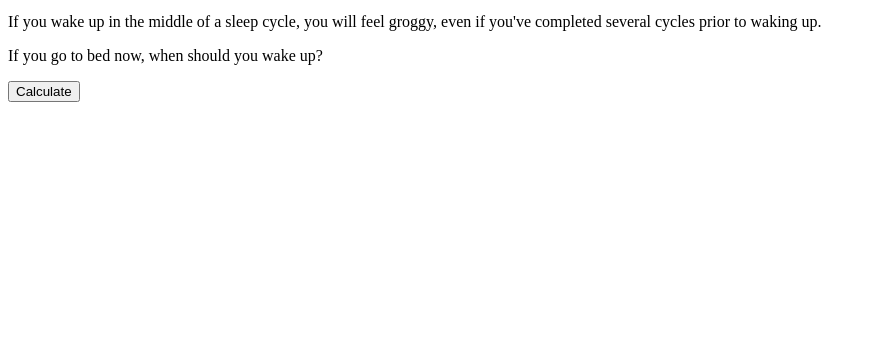
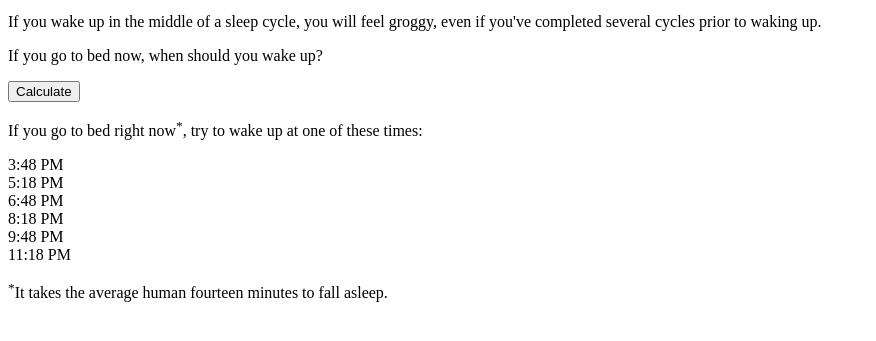
Before and after one commit to cs280fa23/wakeuptimes-app, a plain HTML site: page index.html in a window 1280 px wide. Both pictures are taken after a click on the button "Calculate". Shown: the part 101-442 px from the top of the page, without its empty margins (0-876 px from the left). Drawn offline with Linux system fonts and the light colour scheme.

Commit message:
Use JavaScript for Manipulating the DOM

```diff
--- a/index.html
+++ b/index.html
@@ -15,6 +15,20 @@
     </p>
     <p>If you go to bed now, when should you wake up?</p>
     <button id="calc-btn">Calculate</button>
+    <p>
+      If you go to bed right now<sup>*</sup>, try to wake up at one of these times:
+    </p>
+    <div id="wakeup-hours-div" class="wakeup-hours">
+      <div id="cycle-1" class="cycle">12:15 AM</div>
+      <div id="cycle-2" class="cycle">1:45 AM</div>
+      <div id="cycle-3" class="cycle">3:15 AM</div>
+      <div id="cycle-4" class="cycle">4:45 AM</div>
+      <div id="cycle-5" class="cycle">6:15 AM</div>
+      <div id="cycle-6" class="cycle">7:45 AM</div>
+    </div>
+    <p>
+      <sup>*</sup>It takes the average human fourteen minutes to fall asleep.
+    </p>
     <script src="index.js"></script>
   </body>
 </html>
--- a/index.js
+++ b/index.js
@@ -1,18 +1,22 @@
+const wakeUpHoursDiv = document.getElementById("wakeup-hours-div");
+
 function calcWakeUpTimes() {
   const fallAsleepTime = new Date();
   fallAsleepTime.setMinutes(fallAsleepTime.getMinutes() + 14);
 
   const wakeUpTime = new Date(fallAsleepTime);
-  const wakeUpTimes = [];
+  wakeUpHoursDiv.innerHTML = "";
   for (let i = 1; i <= 6; i++) {
     wakeUpTime.setMinutes(wakeUpTime.getMinutes() + 90);
     const wakeUpTimeString = wakeUpTime.toLocaleTimeString("en-US", {
       timeStyle: "short",
     });
-    wakeUpTimes.push(wakeUpTimeString);
+    const cycleDiv = document.createElement("div");
+    cycleDiv.classList.add("cycle");
+    cycleDiv.setAttribute("id", `cycle-${i}`);
+    cycleDiv.textContent = wakeUpTimeString;
+    wakeUpHoursDiv.appendChild(cycleDiv);
   }
-
-  console.log("Wake-up times:", wakeUpTimes.join(", "));
 }
 
 const calcBtn = document.getElementById("calc-btn");
```
